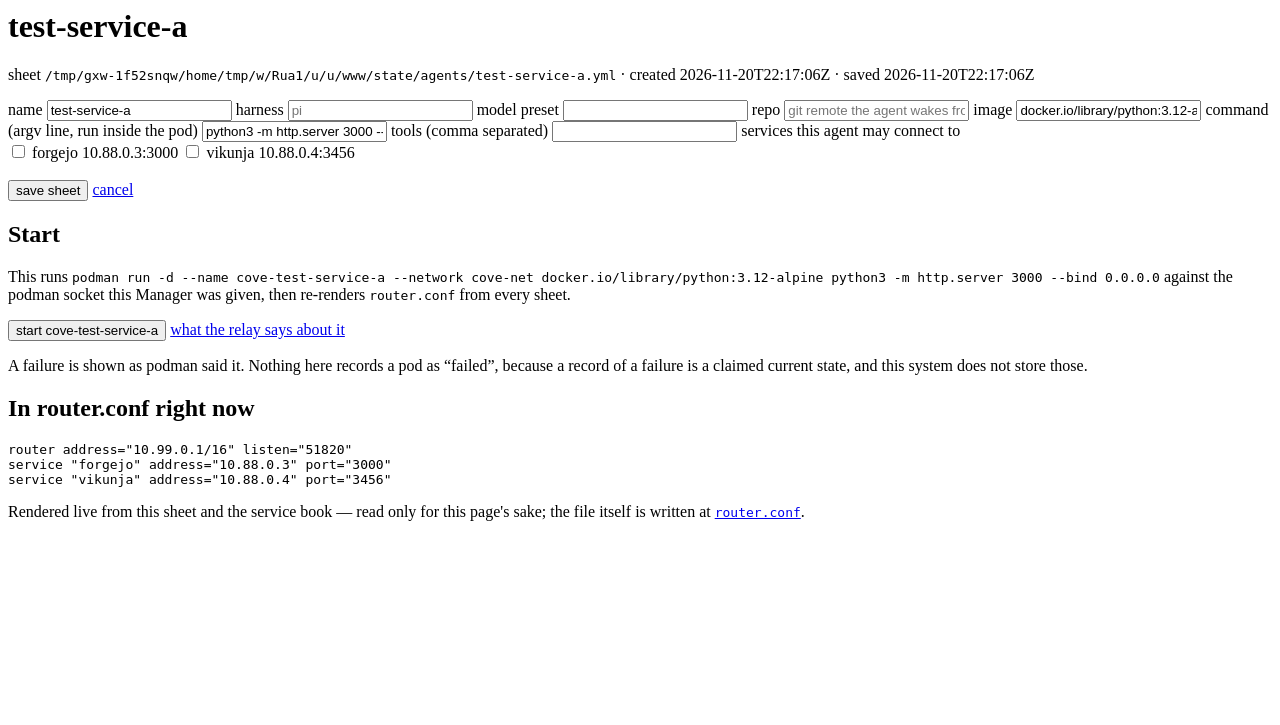
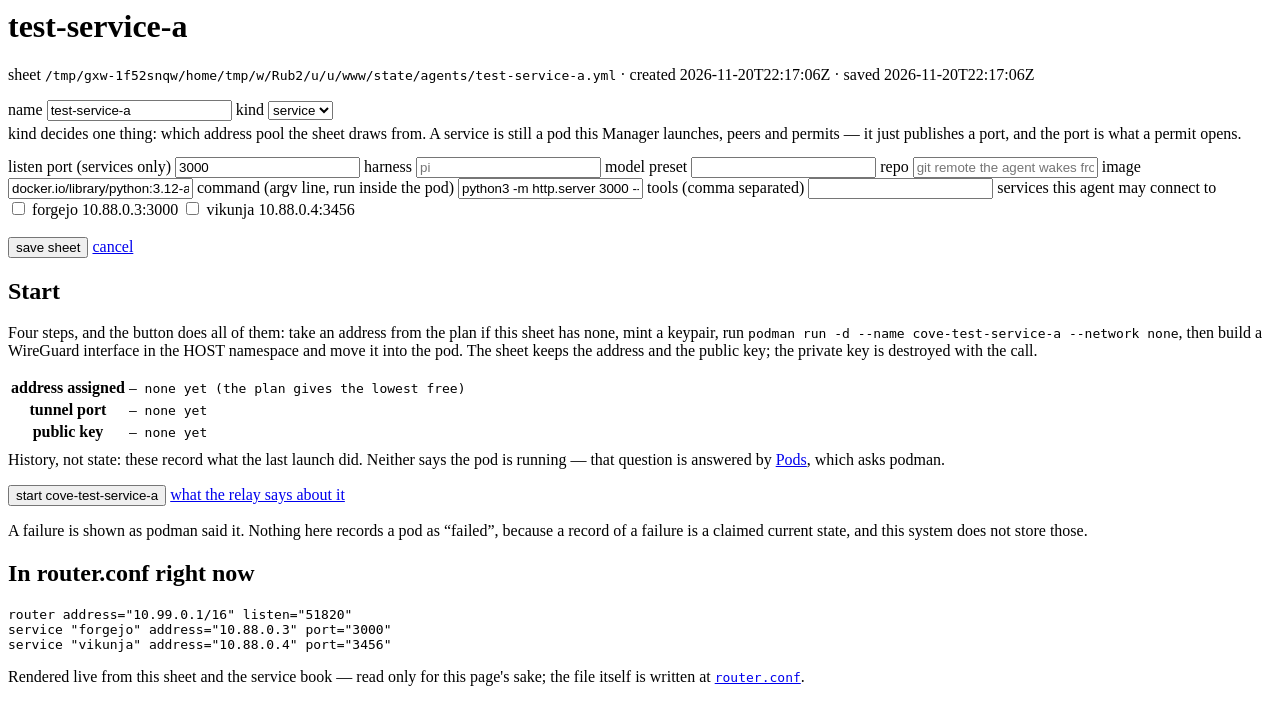
Before and after one commit to RecursiveRabbit/neoclaw-rails, a Rails app: page /sheets/test-service-a/edit in a window 1280 px wide. Shown: the top 725 px of the page. Run offline with Rails 7, Linux system fonts and the light colour scheme.

Commit message:
cove: the basic website — a service can be born, and a permit has a producer
Evans re-scoped: functions that perform the podman actions plus a basic website;
the object model is the eventual shape, not this slice. So this is the website
catching up to the functions that already exist, and nothing else.

Three real gaps, all of them the desk's wall:

* The permit checkboxes were built from the service BOOK, so no sheet could ever be
  granted a road to a service this Manager launched. That is R14 starving with no
  producer: the intersection is empty because the UI never offered the left side.
  The list is Plan.services now — the book and every service-kind sheet.
* The form had no kind and no port, so a service could not be created from the
  website at all; the only path was editing YAML on disk. A service needs a start
  path, and the start path begins at the form.
* The Start card still described slice one's `podman run --network cove-net`. That
  sentence was a lie about the machine in front of it. It now describes the four
  steps the button actually performs, and shows what setup recorded — address,
  tunnel port, public key — labelled as history, not state.

Plus the teardown as a button on the pods page, and the index shows each sheet's
kind and the address it holds.

```diff
--- a/cove/app/controllers/cove/sheets_controller.rb
+++ b/cove/app/controllers/cove/sheets_controller.rb
@@ -9,7 +9,7 @@ module Cove
     skip_forgery_protection only: %i[start permits]
     def index
       @sheets = Sheet.all
-      @services = ServiceBook.all
+      @services = Plan.services
       @router_exists = File.exist?(Cove.router_file)
       @podman_ok = Podman.available?
     rescue Cove::DocumentError => e
@@ -20,7 +20,7 @@ module Cove
 
     def new
       @sheet = Sheet.new({ "name" => "", "image" => "localhost/cove-agent:latest" })
-      @services = ServiceBook.all
+      @services = Plan.services
     end
 
     def create
@@ -36,7 +36,10 @@ module Cove
 
     def edit
       @sheet = Sheet.find(params[:slug]) or return redirect_to(sheets_path, alert: "no sheet #{params[:slug]}")
-      @services = ServiceBook.all
+      # Every service the plan knows, which is the book AND every service-kind sheet: a
+      # permit list built from the book alone can never grant a road to a service this
+      # Manager launched, and an empty intersection is exactly how R14 starved.
+      @services = Plan.services
       @unresolved = @sheet.services - @services.map(&:name)
     end
 
--- a/cove/app/views/cove/sheets/_form.html.erb
+++ b/cove/app/views/cove/sheets/_form.html.erb
@@ -8,6 +8,20 @@
 
   <label for="name">name</label>
   <input type="text" id="name" name="name" value="<%= @sheet.name %>" autocomplete="off">
+
+  <label for="kind">kind</label>
+  <select id="kind" name="kind">
+    <% %w[agent service].each do |k| %>
+      <option value="<%= k %>" <%= "selected" if @sheet.kind == k %>><%= k %></option>
+    <% end %>
+  </select>
+  <p class="muted" style="margin:.2rem 0 .9rem">
+    kind decides one thing: which address pool the sheet draws from. A service is still a pod this
+    Manager launches, peers and permits — it just publishes a port, and the port is what a permit opens.
+  </p>
+
+  <label for="listen">listen port (services only)</label>
+  <input type="text" id="listen" name="listen" value="<%= @sheet.listen %>" placeholder="3000" autocomplete="off">
 
   <label for="harness">harness</label>
   <input type="text" id="harness" name="harness" value="<%= @sheet.harness %>" placeholder="pi" autocomplete="off">
--- a/cove/app/views/cove/sheets/edit.html.erb
+++ b/cove/app/views/cove/sheets/edit.html.erb
@@ -9,9 +9,19 @@
 <h2>Start</h2>
 <div class="card">
   <p>
-    This runs <code>podman run -d --name <%= @sheet.pod_name %> --network <%= Cove::Podman::NETWORK %>
-    <%= @sheet.image %> <%= @sheet.command %></code> against the podman socket this Manager was
-    given, then re-renders <code>router.conf</code> from every sheet.
+    Four steps, and the button does all of them: take an address from the plan if this sheet has none,
+    mint a keypair, run <code>podman run -d --name <%= @sheet.pod_name %> --network none</code>, then
+    build a WireGuard interface in the HOST namespace and move it into the pod. The sheet keeps the
+    address and the public key; the private key is destroyed with the call.
+  </p>
+  <table>
+    <tr><th>address assigned</th><td><code><%= @sheet.pod_ip.presence || "— none yet (the plan gives the lowest free)" %></code></td></tr>
+    <tr><th>tunnel port</th><td><code><%= @sheet.wg_port.presence || "— none yet" %></code></td></tr>
+    <tr><th>public key</th><td><code><%= @sheet.pubkey.presence || "— none yet" %></code></td></tr>
+  </table>
+  <p class="muted" style="margin:.4rem 0 1rem">
+    History, not state: these record what the last launch did. Neither says the pod is running — that
+    question is answered by <a href="<%= pods_path %>">Pods</a>, which asks podman.
   </p>
   <form action="<%= start_sheet_path(@sheet.slug) %>" method="post">
     <input type="hidden" name="authenticity_token" value="<%= form_authenticity_token %>">
--- a/cove/app/views/cove/sheets/index.html.erb
+++ b/cove/app/views/cove/sheets/index.html.erb
@@ -12,16 +12,18 @@
 
 <table>
   <thead>
-    <tr><th>sheet</th><th>harness</th><th>model</th><th>image</th><th>services allowed</th><th>saved</th><th></th></tr>
+    <tr><th>sheet</th><th>kind</th><th>address</th><th>harness</th><th>model</th><th>image</th><th>services allowed</th><th>saved</th><th></th></tr>
   </thead>
   <tbody>
   <% if @sheets.empty? %>
-    <tr><td colspan="7" class="muted">no sheets yet — <a href="<%= new_sheet_path %>">write one</a></td></tr>
+    <tr><td colspan="9" class="muted">no sheets yet — <a href="<%= new_sheet_path %>">write one</a></td></tr>
   <% end %>
   <% @sheets.each do |sheet| %>
     <tr>
       <td><a href="<%= edit_sheet_path(sheet.slug) %>"><strong><%= sheet.name %></strong></a><br>
           <code class="muted"><%= sheet.slug %>.yml</code></td>
+      <td><%= sheet.kind %><%= " :#{sheet.listen}" if sheet.service? %></td>
+      <td><code><%= sheet.pod_ip.presence || "—" %></code></td>
       <td><%= sheet.harness.presence || "—" %></td>
       <td><%= sheet.model.presence || "—" %></td>
       <td><code><%= sheet.image %></code></td>
--- a/cove/config/routes.rb
+++ b/cove/config/routes.rb
@@ -15,7 +15,7 @@ Rails.application.routes.draw do
     get  "pods",             to: "pods#index"
     # The teardown row goes before the :slug routes so the literal is never read as
     # a slug by a future reader, and so `destroy_all` can never be a pod that exists.
-    post "pods/destroy_all", to: "pods#destroy_all"
+    post "pods/destroy_all", to: "pods#destroy_all", as: :destroy_all_pods
     get  "pods/:slug",       to: "pods#show",  as: :pod
     post "pods/:slug/stop",  to: "pods#stop"
 
```
